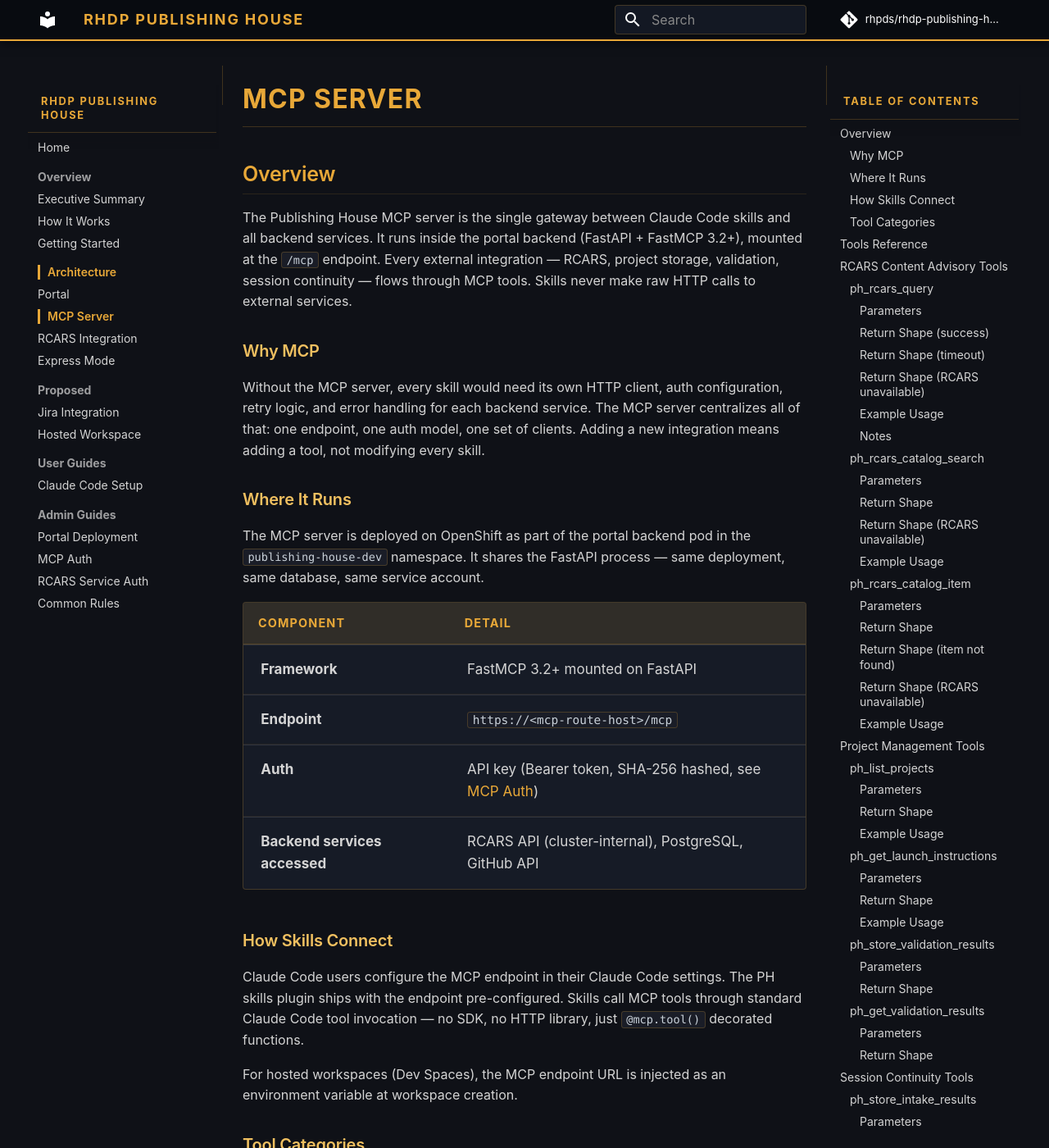
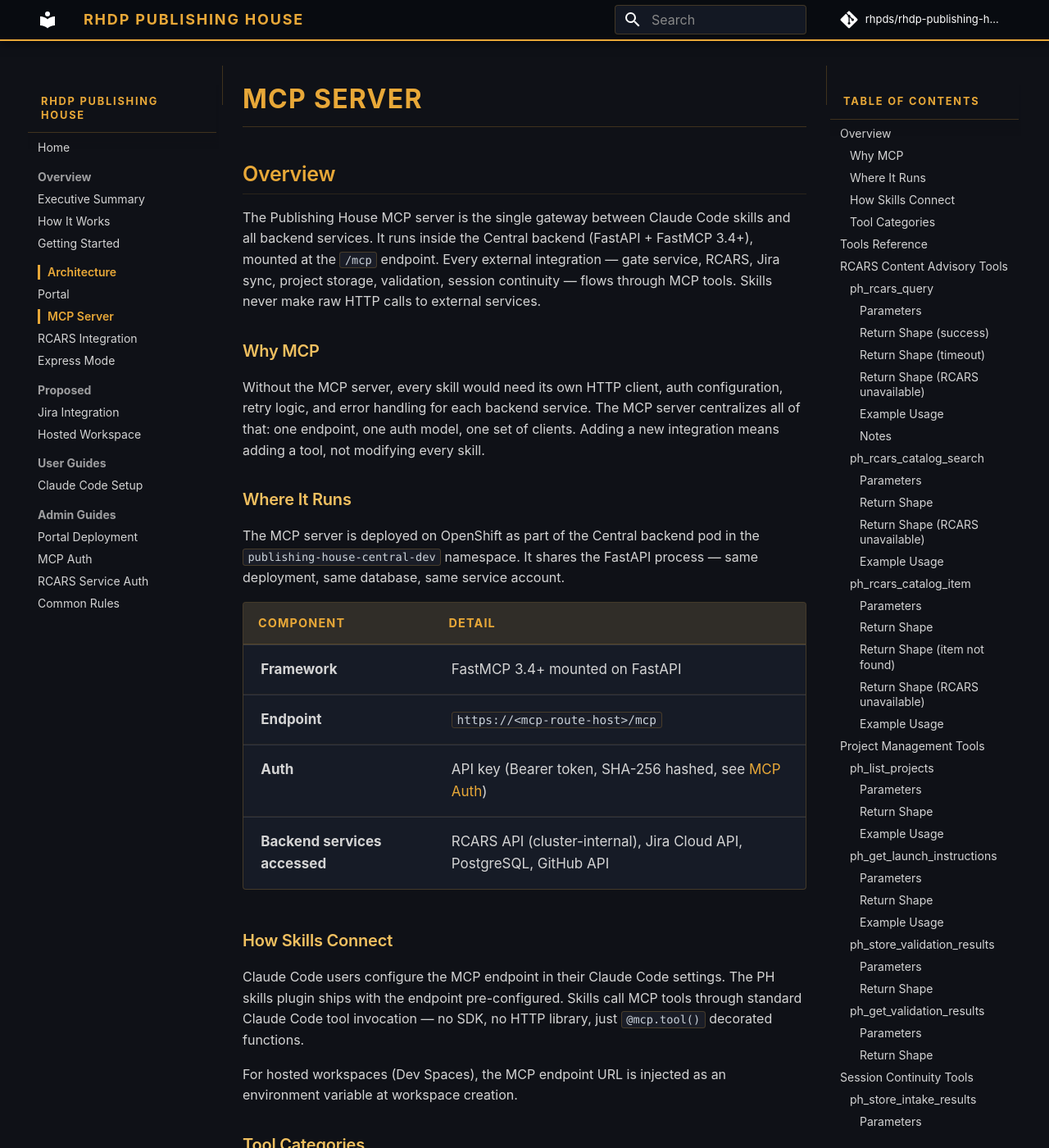
Before and after one commit to treddy08/rhdp-publishing-house, an MkDocs documentation site: the page built from docs/api/mcp-tools.md, in a window 1280 px wide and 1400 px high. Shown: the whole window at 82% size. Built offline with MkDocs 1.6.1 and Material for MkDocs 9.7.7, drawn with Linux system fonts in a browser that asks for light colours; comment, search, counter and statistics services are not loaded; some of the changed text lies outside the part shown.

Commit message:
docs: Update all documentation for Central architecture and Jira integration

```diff
--- a/docs/api/mcp-tools.md
+++ b/docs/api/mcp-tools.md
@@ -2,7 +2,7 @@
 
 ## Overview
 
-The Publishing House MCP server is the single gateway between Claude Code skills and all backend services. It runs inside the portal backend (FastAPI + FastMCP 3.2+), mounted at the `/mcp` endpoint. Every external integration — RCARS, project storage, validation, session continuity — flows through MCP tools. Skills never make raw HTTP calls to external services.
+The Publishing House MCP server is the single gateway between Claude Code skills and all backend services. It runs inside the Central backend (FastAPI + FastMCP 3.4+), mounted at the `/mcp` endpoint. Every external integration — gate service, RCARS, Jira sync, project storage, validation, session continuity — flows through MCP tools. Skills never make raw HTTP calls to external services.
 
 ### Why MCP
 
@@ -10,14 +10,14 @@
 
 ### Where It Runs
 
-The MCP server is deployed on OpenShift as part of the portal backend pod in the `publishing-house-dev` namespace. It shares the FastAPI process — same deployment, same database, same service account.
+The MCP server is deployed on OpenShift as part of the Central backend pod in the `publishing-house-central-dev` namespace. It shares the FastAPI process — same deployment, same database, same service account.
 
 | Component | Detail |
 |-----------|--------|
-| **Framework** | FastMCP 3.2+ mounted on FastAPI |
+| **Framework** | FastMCP 3.4+ mounted on FastAPI |
 | **Endpoint** | `https://<mcp-route-host>/mcp` |
 | **Auth** | API key (Bearer token, SHA-256 hashed, see [MCP Auth](../admin/mcp-auth.md)) |
-| **Backend services accessed** | RCARS API (cluster-internal), PostgreSQL, GitHub API |
+| **Backend services accessed** | RCARS API (cluster-internal), Jira Cloud API, PostgreSQL, GitHub API |
 
 ### How Skills Connect
 
@@ -27,13 +27,14 @@
 
 ### Tool Categories
 
-The server exposes tools in three categories:
+The server exposes tools in four categories:
 
 | Category | Tools | Purpose |
 |----------|-------|---------|
+| **Gate Service** | `ph_register`, `ph_get_status`, `ph_request_gate`, `ph_submit_results`, `ph_get_history`, `ph_get_open_initiatives`, `ph_list_projects` | Project registration, phase gates, custody chain, Jira initiatives |
 | **RCARS Content Advisory** | `ph_rcars_query`, `ph_rcars_catalog_search`, `ph_rcars_catalog_item` | Content vetting, catalog browsing, item detail lookup |
-| **Project Management** | `ph_list_projects`, `ph_get_launch_instructions`, `ph_store_validation_results`, `ph_get_validation_results`, `ph_sync_manifest` | Project CRUD, validation storage, manifest sync |
 | **Session Continuity** | `ph_store_intake_results`, `ph_get_intake_results`, `ph_list_intake_sessions`, `ph_record_express_run` | Intake persistence, express mode metrics |
+| **Legacy** | `ph_get_launch_instructions`, `ph_store_validation_results`, `ph_get_validation_results`, `ph_sync_manifest` | Validation storage, manifest sync, launch instructions |
 
 ---
 
```
Also changed, not shown: CLAUDE.md (+45 -27 lines), docs/architecture/jira-integration-overview.md (+3 -3 lines).
